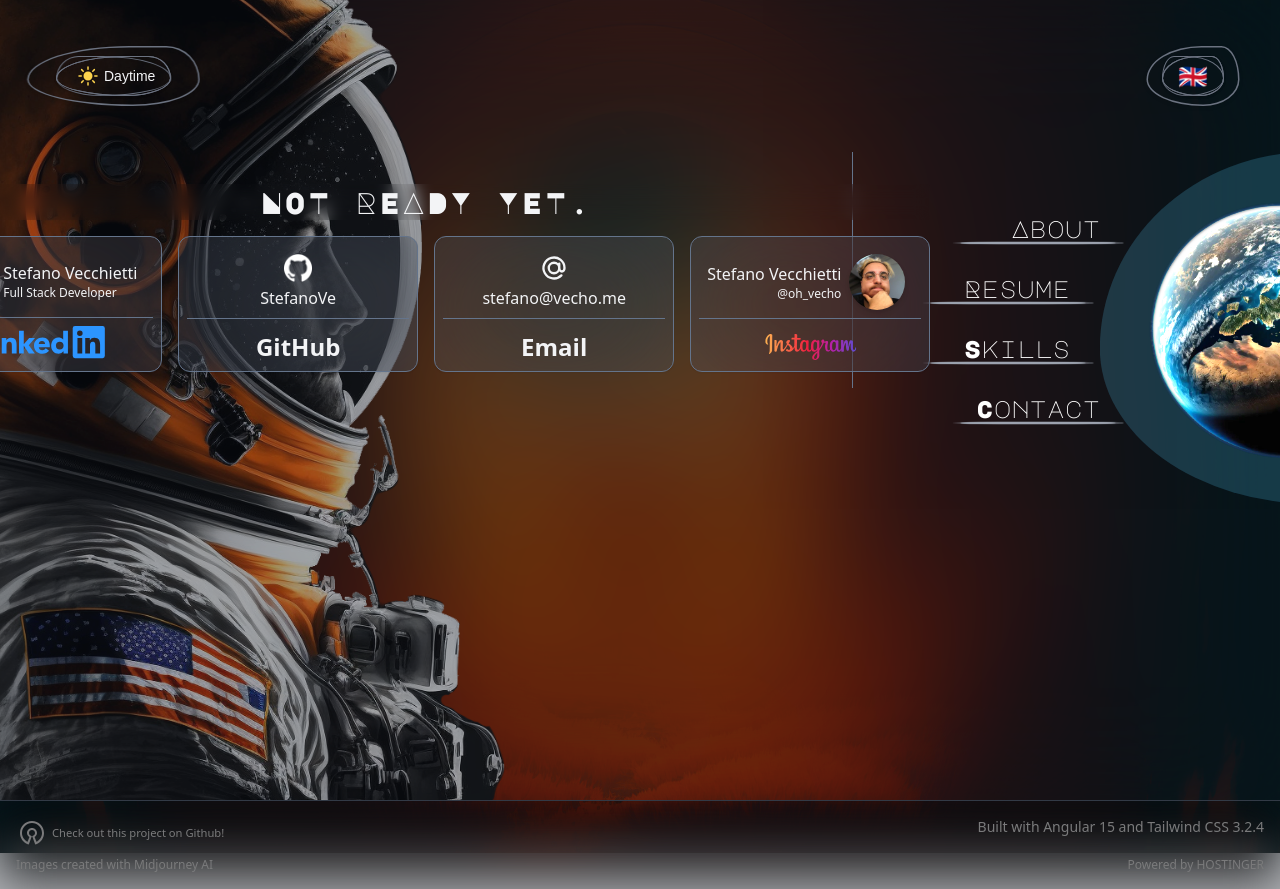
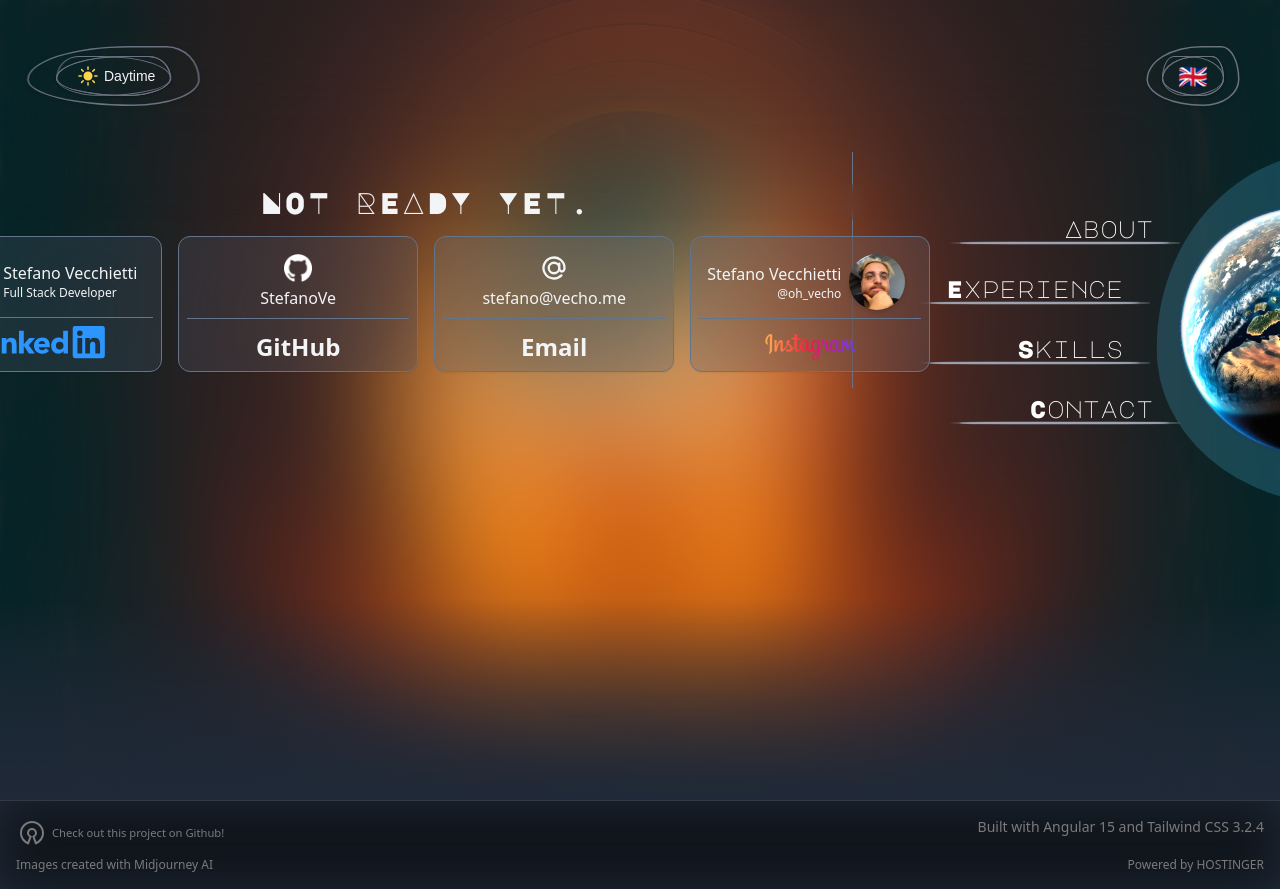
Before and after one commit to StefanoVe/portfolio, an Angular app: page /landing in a window 1280 px wide. Built offline with nearby package versions, Linux system fonts and the light colour scheme; a web font is replaced by a local one; what tailwindcss-dotted-background would draw is missing.

Commit message:
changes to wallpaper

```diff
--- a/src/app/app.component.html
+++ b/src/app/app.component.html
@@ -1,11 +1,11 @@
 <span class="hidden">{{ handleDarkMode() | json }}</span>
 <div [ngClass]="{ dark: darkMode.enabled }">
+  <app-wallpaper class="h-screen w-full bottom-0 left-0 z-0"></app-wallpaper>
+
   <div
     class="
       bg-dotted-spacing-10 bg-dotted-gray-500
       dark:bg-dotted-gray-700
-      bg-transparent
-      dark:bg-gray-900/30
       text-gray-100
       transition-all
       duration-300
@@ -13,11 +13,10 @@
       vertical
       min-h-screen
       w-screen
+      dark:bg-gray-800
+      bg-gray-400
     "
   >
-    <div class="absolute h-full w-full bottom-0 left-0 flex flex-col">
-      <app-wallpaper class="h-full w-full -z-10"></app-wallpaper>
-    </div>
     <div
       class="
         flex flex-col
@@ -29,8 +28,8 @@
     >
       <div>
         <div class="p-4 flex justify-between">
-          <app-toggle-dark-mode></app-toggle-dark-mode>
-          <app-toggle-language></app-toggle-language>
+          <app-toggle-dark-mode class="z-10"></app-toggle-dark-mode>
+          <app-toggle-language class="z-10"></app-toggle-language>
         </div>
 
         <div
@@ -42,7 +41,7 @@
             overflow-y-visible
           "
         >
-          <div class="h-full w-full lg:h-full lg:w-3/12">
+          <div class="h-full w-full lg:h-full lg:w-3/12 z-10">
             <app-nav></app-nav>
           </div>
           <div
@@ -55,6 +54,7 @@
               my-10
               xl:mt-0
               p-4
+              z-10
             "
           >
             <router-outlet></router-outlet>
--- a/src/app/pages/components/nav/nav.component.html
+++ b/src/app/pages/components/nav/nav.component.html
@@ -13,7 +13,7 @@
     <div class="flex h-full">
       <div class="center vertical">
         <ul
-          class="nav smooth"
+          class="nav smooth text-gray-500 dark:text-white"
           *ngFor="let item of navItems; let $value = index"
         >
           <li
--- a/src/app/pages/components/nav/nav.component.scss
+++ b/src/app/pages/components/nav/nav.component.scss
@@ -1,6 +1,6 @@
 .nav {
 
-    @apply font-mono-display text-2xl text-right text-white ;
+    @apply font-mono-display text-2xl text-right ;
 
     & .nav-option {
         @apply translate-x-0 hover:brightness-[8] whitespace-nowrap my-2 cursor-pointer px-4  ;
--- a/src/app/pages/components/nav/nav.component.ts
+++ b/src/app/pages/components/nav/nav.component.ts
@@ -39,10 +39,10 @@ export class NavComponent implements OnInit, OnDestroy {
               // },
               {
                 label: this.lang._languageSensitiveText({
-                  en: 'Resume',
-                  it: 'Curriculum',
+                  en: 'Experience',
+                  it: 'Esperienza',
                 }),
-                routerPath: '/resume',
+                routerPath: '/experience',
               },
               {
                 label: this.lang._languageSensitiveText({
--- a/src/app/pages/containers/resume/resume.component.ts
+++ b/src/app/pages/containers/experience/experience.component.ts
@@ -2,10 +2,10 @@ import { Component } from '@angular/core';
 import { LanguageService } from 'src/app/services/language.service';
 
 @Component({
-  templateUrl: './resume.component.html',
-  styleUrls: ['./resume.component.scss'],
+  templateUrl: './experience.component.html',
+  styleUrls: ['./experience.component.scss'],
 })
-export class ResumeComponent {
+export class Experience {
   constructor(private _lang: LanguageService) {}
 
   public events(): {
--- a/src/app/pages/pages-routing.module.ts
+++ b/src/app/pages/pages-routing.module.ts
@@ -1,8 +1,8 @@
 import { NgModule } from '@angular/core';
 import { RouterModule, Routes } from '@angular/router';
 import { AboutComponent } from './containers/about/about.component';
+import { Experience } from './containers/experience/experience.component';
 import { LandingComponent } from './containers/landing/landing.component';
-import { ResumeComponent } from './containers/resume/resume.component';
 
 const routes: Routes = [
   {
@@ -19,8 +19,8 @@ const routes: Routes = [
     component: AboutComponent,
   },
   {
-    path: 'resume',
-    component: ResumeComponent,
+    path: 'experience',
+    component: Experience,
   },
 ];
 
--- a/src/app/pages/pages.module.ts
+++ b/src/app/pages/pages.module.ts
@@ -4,13 +4,13 @@ import { SharedModule } from '../shared/shared.module';
 import { WidgetsModule } from '../widgets/widgets.module';
 
 import { NavComponent } from './components/nav/nav.component';
+import { AboutComponent } from './containers/about/about.component';
+import { Experience } from './containers/experience/experience.component';
 import { LandingComponent } from './containers/landing/landing.component';
 import { PagesRoutingModule } from './pages-routing.module';
-import { AboutComponent } from './containers/about/about.component';
-import { ResumeComponent } from './containers/resume/resume.component';
 
 @NgModule({
-  declarations: [LandingComponent, NavComponent, AboutComponent, ResumeComponent],
+  declarations: [LandingComponent, NavComponent, AboutComponent, Experience],
   imports: [CommonModule, PagesRoutingModule, WidgetsModule, SharedModule],
   exports: [NavComponent],
 })
--- a/src/app/shared/components/wallpaper/wallpaper.component.html
+++ b/src/app/shared/components/wallpaper/wallpaper.component.html
@@ -1,74 +1,69 @@
-<img
-  src="/assets/AI/astro-2.webp"
-  alt=""
+<div
   class="
-    brightness-90
-    fixed
+    absolute
     bottom-0
     w-full
-    min-h-screen
+    h-full
     overflow-visible
     -translate-x-20
     dark:translate-x-0
     opacity-0
     dark:opacity-100
-    lg:object-fit lg:object-left-bottom
     hidden
     lg:block
     pointer-events-none
     smooth
     delay-500
     dark:delay-0
+    z-[3]
+    FadeAwayAstro
   "
-/>
+></div>
 
-<img
+<div
   class="
-    fixed
+    absolute
     w-full
-    min-h-screen
+    h-full
     overflow-visible
     top-0
     dark:opacity-0
-    -z-10
-    object-none
+    object-cover
     smooth
     xl:object-left-top
-    brightness-[85%]
+    FadeAwayLm
   "
-  src="/assets/AI/wp-lm-3.webp"
-/>
+></div>
 
 <div
   class="
-    fixed
+    absolute
     w-full
-    min-h-screen
+    h-full
     overflow-visible
     top-0
-    -z-[2]
+    z-[2]
     dark:backdrop-blur-3xl
     opacity-0
     dark:opacity-100
     pointer-events-none
     smooth
+    FadeAwayBlur
   "
 ></div>
-<img
+<div
   class="
-    fixed
+    absolute
     w-full
-    min-h-screen
+    h-full
     overflow-visible
     top-0
     opacity-0
     dark:opacity-100
-    dark:brightness-50
-    dark:saturate-150
-    -z-10
+    z-[1]
     object-none
     lg:object-cover
     smooth
+    FadeAwayDm
   "
-  src="/assets/AI/landing-dm.webp"
-/>
+></div>
--- a/src/app/shared/components/wallpaper/wallpaper.component.scss
+++ b/src/app/shared/components/wallpaper/wallpaper.component.scss
@@ -0,0 +1,30 @@
+.FadeAwayLm{
+
+    background-image: linear-gradient(to bottom, rgba(255,153,153,0) 0%,rgba(255,153,153,0) 75%,rgb(156 163 175) 100%), url("/assets/AI/wp-lm-3.webp");
+    background-position:top center;
+    background-repeat:no-repeat;
+    background-size:100% auto;
+}
+.FadeAwayDm{
+
+    background-image: linear-gradient(to bottom, rgba(255,153,153,0) 0%,rgba(255,153,153,0) 75%,rgb(31 41 55) 100%), url("/assets/AI/landing-dm.webp");
+    background-position:top center;
+    background-repeat:no-repeat;
+    background-size:100% auto;
+}
+
+
+.FadeAwayBlur {
+
+    background-image: linear-gradient(to bottom, rgba(255,153,153,0) 0%,rgba(255,153,153,0) 75%,rgb(31 41 55) 100%);
+    background-position:top center;
+    background-repeat:no-repeat;
+    background-size:100% auto;
+}
+
+.FadeAwayAstro {
+    background-image: linear-gradient(to bottom, rgba(255,153,153,0) 0%,rgba(255,153,153,0) 75%,rgb(31 41 55) 100%, url('/assets/AI/astro-2.webp'));
+    background-position:top center;
+    background-repeat:no-repeat;
+    background-size:100% auto;
+}
```
Also changed, not shown: src/app/pages/containers/experience/experience.component.html (renamed from src/app/pages/containers/resume/resume.component.html), src/app/pages/containers/experience/experience.component.scss (renamed from src/app/pages/containers/resume/resume.component.scss).
